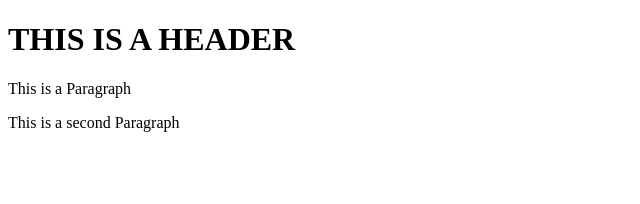
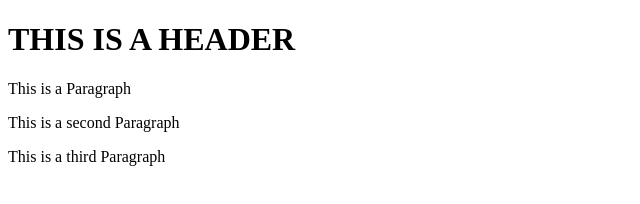
Before and after one commit to aditya-45/git-test, a plain HTML site: page index.html in a window 1280 px wide. Shown: the whole page, without its empty margins (0-640 px from the left). Drawn offline with Linux system fonts and the light colour scheme.

Commit message:
fourth commit

```diff
--- a/index.html
+++ b/index.html
@@ -8,5 +8,6 @@
     <h1>THIS IS A HEADER</h1>
     <p>This is a Paragraph</p>
     <p>This is a second Paragraph</p>
+    <p>This is a third Paragraph</p>
   </body>
 </html>
```
